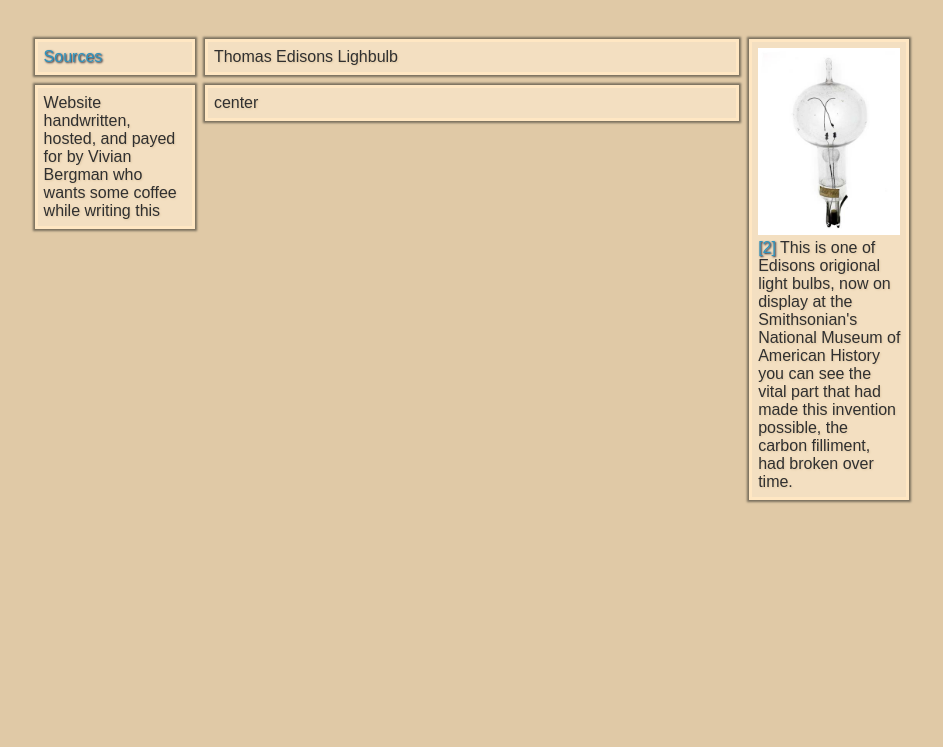
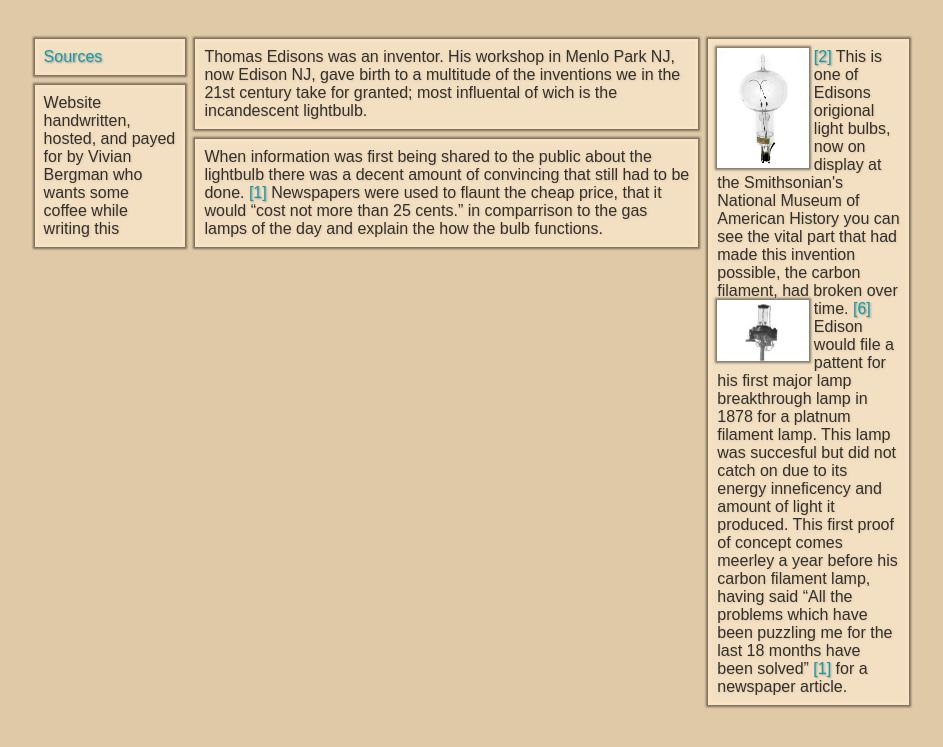
Before and after one commit to BRBergman/historyProjectWebsite, a plain HTML site: page index.html in a window 1280 px wide. Shown: the part 95-842 px from the top of the page, without its empty margins (168-1111 px from the left). Drawn offline with Linux system fonts and the light colour scheme.

Commit message:
more words

```diff
--- a/index.css
+++ b/index.css
@@ -58,7 +58,7 @@ h1 {
 .outerboxes div {
     box-shadow: 0px 0px 2px 2px #1a1c1a83;
     justify-content: space-between;
-    border: 3px solid #ffe7c3;
+    border: 3px solid #ffe7c381;
     padding: 6px;
     background-color: #f3dfc1;
     /*#bbd8bb;*/
@@ -67,18 +67,18 @@ h1 {
 }
 
 a {
-    text-shadow: 1px 1px 2px #121224;
+    text-shadow: 1px 1px 2px #00000051;
     /*#617161;*/
 }
 
 a:link {
-    color: #2d94c0;
-    text-shadow: #737287;
+    color: #119db0;
+
     text-decoration: none;
 }
 
 a:visited {
-    color: #26bccf;
+    color: #7d46dd;
 }
 
 a:hover {
@@ -101,8 +101,11 @@ a:hover {
 
 img {
     object-fit: contain;
-    width: 100%;
-    height: 100%;
+    width: 50%;
+    height: 50%;
+    box-shadow: 0px 0px 2px 2px #1a1c1a83;
+    float: left;
+    margin-right: 5px;
 }
 
 ul {
--- a/index.html
+++ b/index.html
@@ -5,7 +5,7 @@
     <link rel="stylesheet" href="./index.css">
     <meta charset="UTF-8">
     <meta name="viewport" content="width=device-width, initial-scale=1.0">
-    <title>Shuttlerat Central</title>
+    <title>Thomas Edisons Lighbulb</title>
 </head>
 
 <body>
@@ -18,23 +18,41 @@
 
         </div>
         <div class="outerboxes">
-            <div>Thomas Edisons Lighbulb
+            <div>Thomas Edisons was an inventor. His workshop in Menlo Park NJ, now Edison NJ, gave birth to a multitude
+                of the inventions we in the 21st century take for granted; most influental of wich is the incandescent
+                lightbulb.
 
 
 
             </div>
-            <div>center</div>
+            <div>
+                When information was first being shared to the public about the lightbulb there was a decent amount of
+                convincing that still had to be done. <a href="/sources/#[1]">[1]</a> Newspapers were used to flaunt the
+                cheap price, that it would “cost not more than 25 cents.” in comparrison to the gas lamps of the day and
+                explain the how the bulb functions.
+            </div>
         </div>
-        <div class="outerboxes" style="width: 30%">
+        <div class="outerboxes" style="width: 40%">
 
             <div>
 
                 <img src="pictures/edison-lightbulb.jpg" alt="Picture of lightbulb with broken wick">
                 <a href="/sources/#[2]">[2]</a>
                 This is one of Edisons origional light bulbs, now on display at the Smithsonian's National Museum of
-                American History you can see the vital part that had made this invention possible, the carbon filliment,
+                American History you can see the vital part that had made this invention possible, the carbon filament,
                 had
                 broken over time.
+                <img src="pictures/platinum lamp.png" alt="Diagram of Edisons origional platinum lamp">
+                <a href="/sources/#[6]">[6]</a>
+                Edison would file a pattent for his first major lamp breakthrough lamp in 1878 for a platnum filament
+                lamp. This lamp was succesful but did not catch on due to its energy inneficency and amount of light it
+                produced.
+                This first proof of
+                concept comes meerley a year before his carbon filament lamp, having said “All the problems which have
+                been
+                puzzling me for the last 18 months have been solved” <a href="/sources/#[1]">[1]</a> for a newspaper
+                article.
+
             </div>
         </div>
     </div>
```
Also changed, not shown: sources/index.html (+6 -4 lines), pictures/platinum lamp.png (added), 2 other files.
